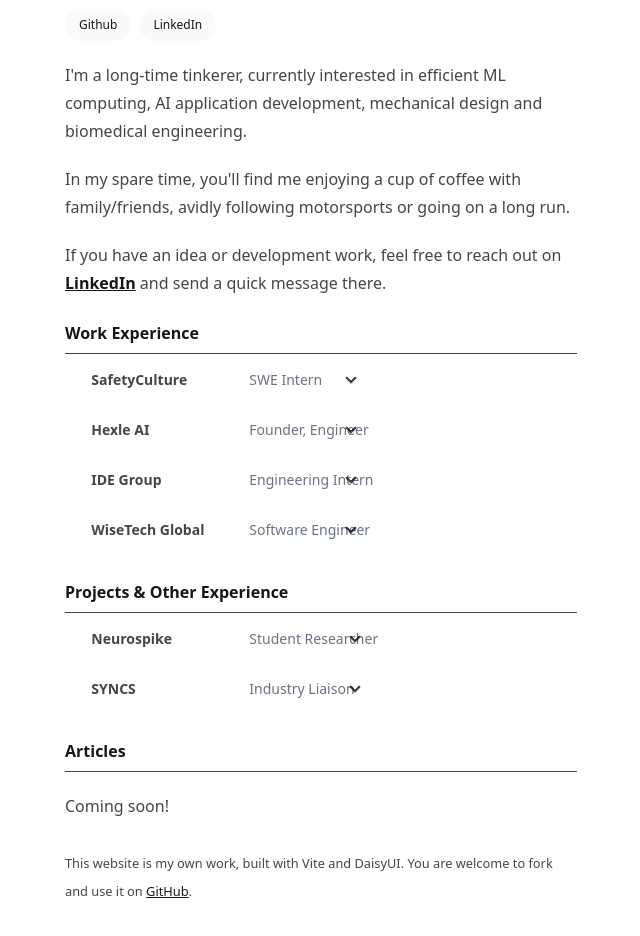
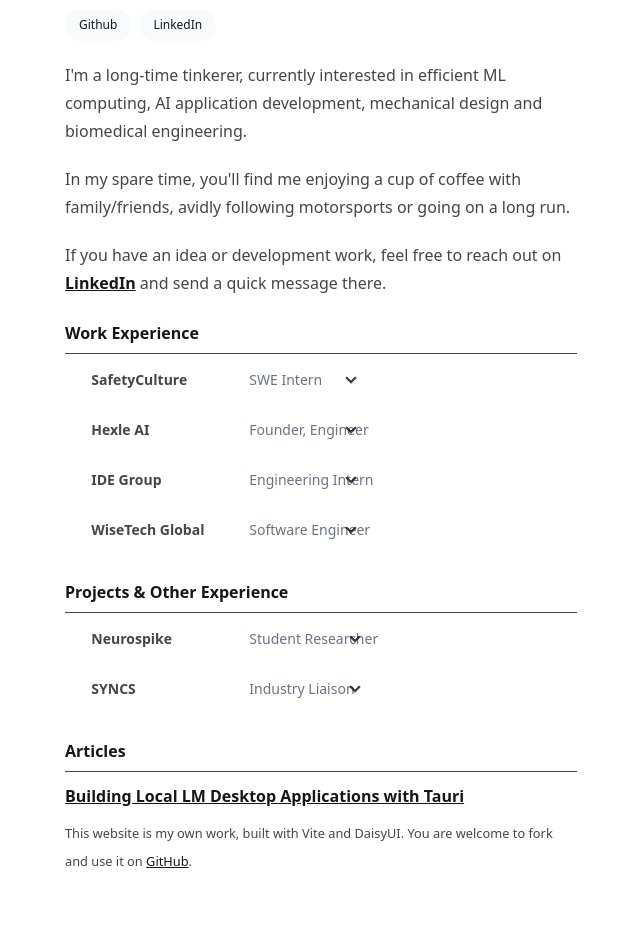
Before and after one commit to dillondesilva/personalwebsite, a website built with Vite: page index.html in a window 1280 px wide. Shown: the part 115-1051 px from the top of the page, without its empty margins (319-959 px from the left). After the commit the page ends 1021 px from the top, so only its background shows below. Built offline with nearby package versions, Linux system fonts and the light colour scheme.

Commit message:
Updated with link to article

```diff
--- a/index.html
+++ b/index.html
@@ -112,7 +112,8 @@
           <!-- Projects/Other Experience accordion -->
            <h4>Articles</h4>
            <div style="border-bottom: 0.75px solid; margin: 0;"></div>
-           <p>Coming soon!</p>
+           <div style="margin-top: 10px;"></div>
+           <a href="https://medium.com/@dillondesilva/building-local-lm-desktop-applications-with-tauri-f54c628b13d9" target="_blank" style="font-weight: bold; text-decoration: underline;">Building Local LM Desktop Applications with Tauri</a>
         </div>
         <footer class="pb-8">
           <small>This website is my own work, built with Vite and DaisyUI. You are welcome to fork and use it on <a href="https://github.com/dillondesilva/personalwebsite" target="_blank">GitHub</a>.</small>
--- a/src/main.js
+++ b/src/main.js
@@ -4,7 +4,7 @@
 import { setupCounter } from './counter.js'
 
 document.querySelector('#app').innerHTML = `
-  <div>
+  <div class="">
     <h1>Dillon de Silva</h1>
   </div>
 `
```
